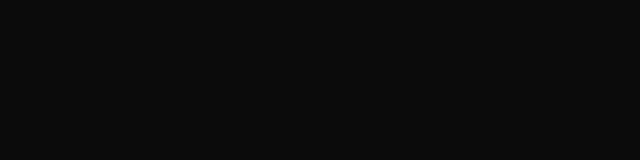
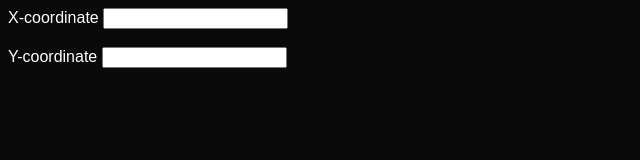
Before and after one commit to Derukugis/derukguis.github.io, a plain HTML site: page index.html in a window 1280 px wide. Shown: the whole page, without its empty margins (0-640 px from the left). Drawn offline with Linux system fonts and the light colour scheme.

Commit message:
Update index.html

```diff
--- a/index.html
+++ b/index.html
@@ -9,5 +9,13 @@
   </head>
   <body>
 	<script src="js/index.js"></script>
+<body onmousemove="coordinate(event)">
+    X-coordinate
+    <input type="text" id="X">
+    <br>
+    <br>
+    Y-coordinate
+    <input type="text" id="Y">
+</body>
   </body>
 </html>
```
